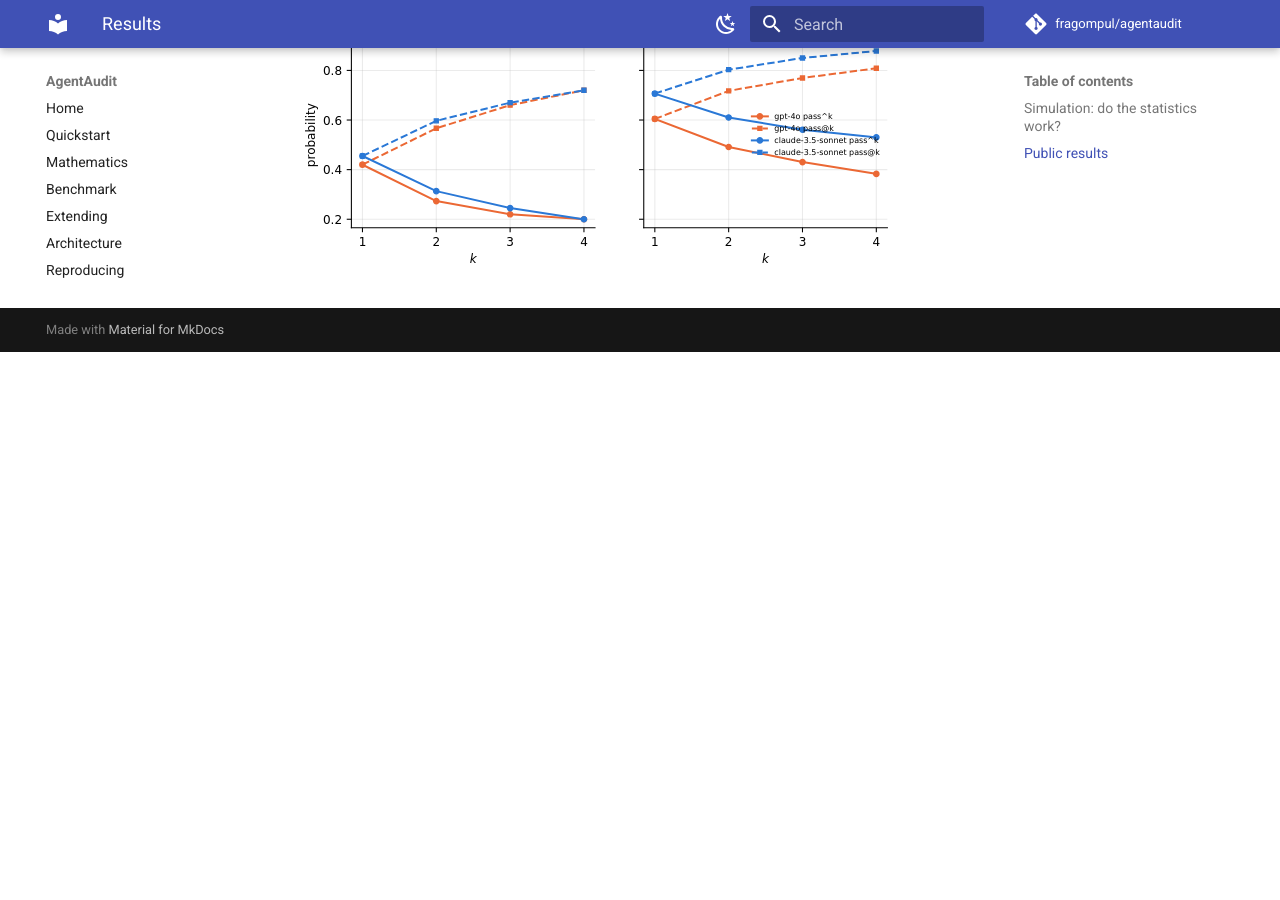
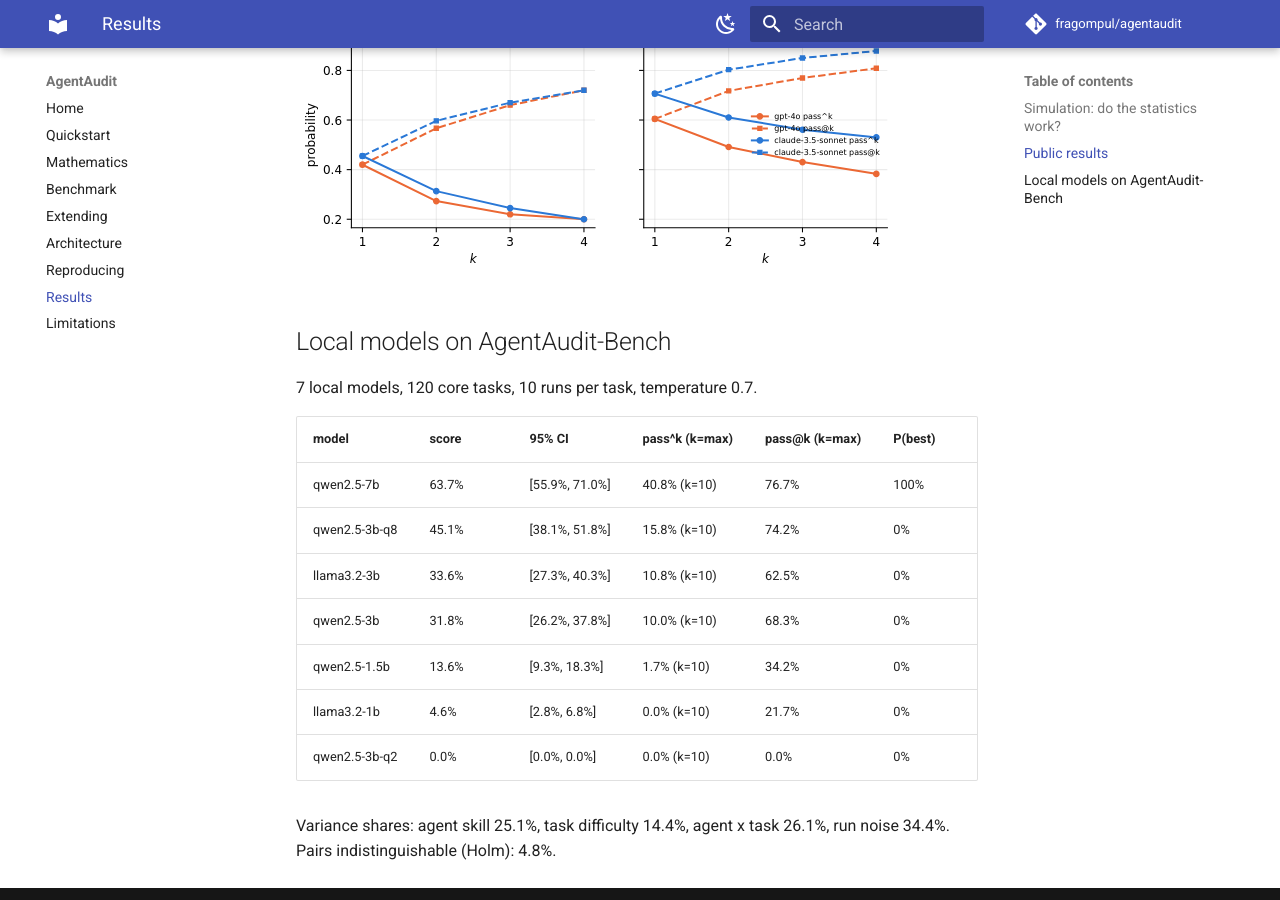
Before and after one commit to fragompul/agentaudit, an MkDocs documentation site: the page built from docs/results.md, in a window 1280 px wide and 900 px high, scrolled down 2897 px. Built offline with MkDocs 1.6.1 and Material for MkDocs 9.7.7, drawn with Linux system fonts in a browser that asks for light colours; comment, search, counter and statistics services are not loaded; before the commit the page ends 3249 px from its top, so only the background shows below that.

Commit message:
docs: refresh results page and README with local-model results
Co-Authored-By: Claude Sonnet 5.5 <noreply@anthropic.com>

```diff
--- a/docs/results.md
+++ b/docs/results.md
@@ -49,3 +49,19 @@ Sequential testing under the null: naive peeking declares a winner in 36.5% of r
 | retail | 115 | +10.2 | [+3.9, +16.5] | 0.002 | 0.001 |
 
 ![tau-bench](assets/taubench.svg)
+
+## Local models on AgentAudit-Bench
+
+7 local models, 120 core tasks, 10 runs per task, temperature 0.7.
+
+| model | score | 95% CI | pass^k (k=max) | pass@k (k=max) | P(best) |
+|---|---|---|---|---|---|
+| qwen2.5-7b | 63.7% | [55.9%, 71.0%] | 40.8% (k=10) | 76.7% | 100% |
+| qwen2.5-3b-q8 | 45.1% | [38.1%, 51.8%] | 15.8% (k=10) | 74.2% | 0% |
+| llama3.2-3b | 33.6% | [27.3%, 40.3%] | 10.8% (k=10) | 62.5% | 0% |
+| qwen2.5-3b | 31.8% | [26.2%, 37.8%] | 10.0% (k=10) | 68.3% | 0% |
+| qwen2.5-1.5b | 13.6% | [9.3%, 18.3%] | 1.7% (k=10) | 34.2% | 0% |
+| llama3.2-1b | 4.6% | [2.8%, 6.8%] | 0.0% (k=10) | 21.7% | 0% |
+| qwen2.5-3b-q2 | 0.0% | [0.0%, 0.0%] | 0.0% (k=10) | 0.0% | 0% |
+
+Variance shares: agent skill 25.1%, task difficulty 14.4%, agent x task 26.1%, run noise 34.4%. Pairs indistinguishable (Holm): 4.8%.
```
Also changed, not shown: README.md (+16 -0 lines), docs/assets/coverage.svg, docs/assets/design.svg, docs/assets/ranking_calibration.svg, docs/assets/real_ablation.svg (added), docs/assets/real_main.svg (added), docs/assets/real_profile.svg (added), docs/assets/sequential.svg, docs/assets/swebench.svg, docs/assets/taubench.svg, docs/assets/typeI.svg.
